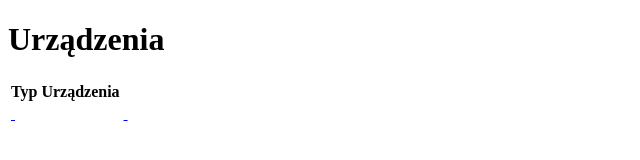
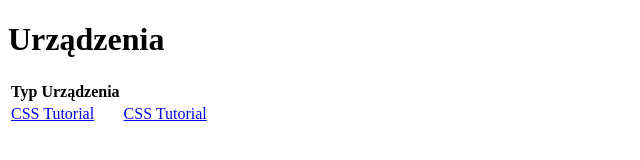
Before and after one commit to rezist0rpol/ik, a plain HTML site: page index.html in a window 1280 px wide. Shown: the whole page, without its empty margins (0-640 px from the left). Drawn offline with Linux system fonts and the light colour scheme.

Commit message:
Update index.html

```diff
--- a/index.html
+++ b/index.html
@@ -11,8 +11,8 @@
     <th>Typ Urządzenia </th>
   </tr>
   <tr>
-    <td><a href="..." style="display:block;">&nbsp;</a></td>
-    <td><a href="..." style="display:block;">&nbsp;</a></td>
+    <td><a href="/css/default.asp">CSS Tutorial</a></td>
+    <td><a href="/css/default.asp">CSS Tutorial</a></td>
   </tr>
 </table>
 
```
